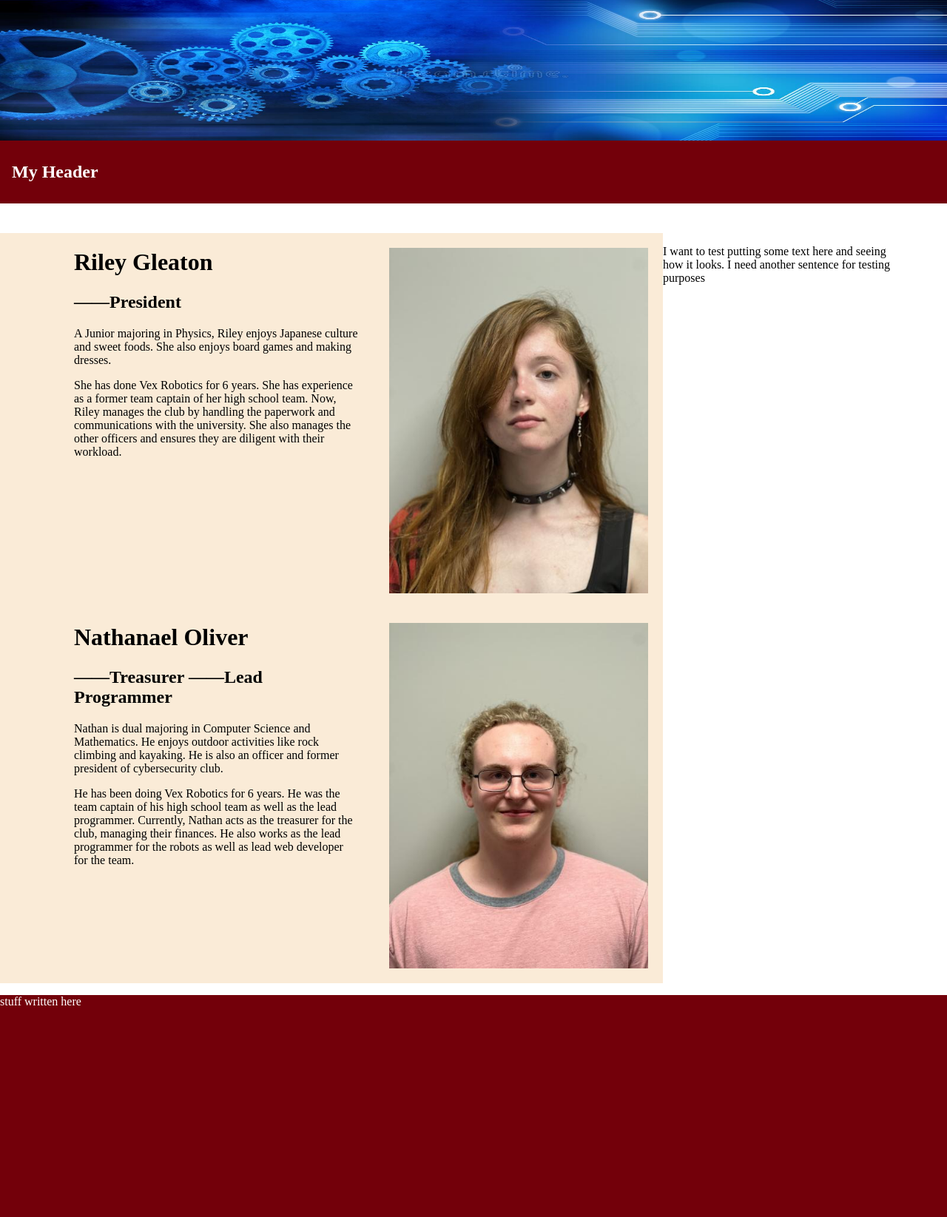
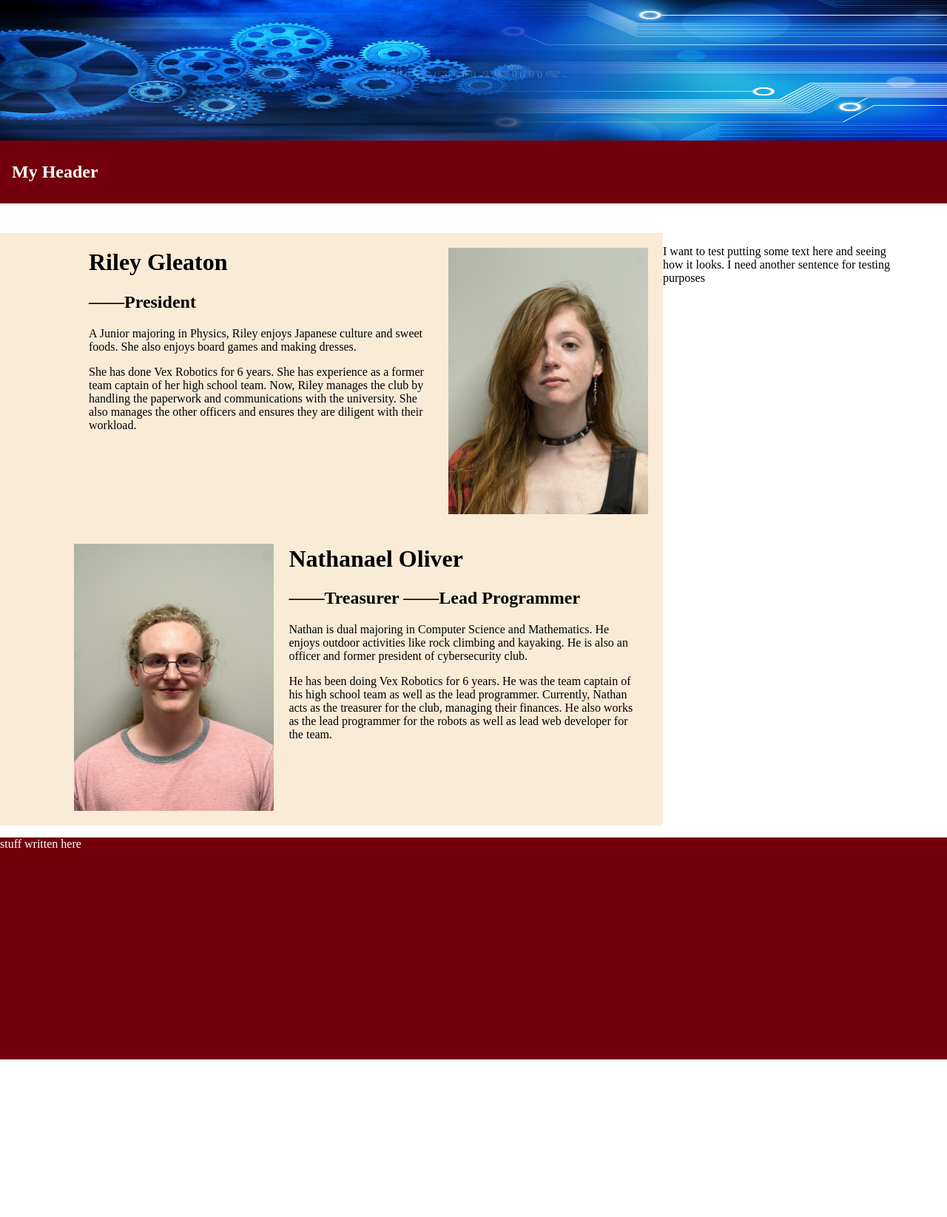
Before and after one commit to GamecockRobotics/GamecockRobotics.github.io, a Jekyll site: the page built from README.md, in a window 1280 px wide. Shown: the whole page at 74% size. Built offline with Jekyll 4.4.1, drawn with Linux system fonts in a browser that asks for light colours; our own code applies the rules of GitHub Pages for plain Markdown files; after the commit the page ends 1432 px from its top, so only the background shows below that.

Commit message:
alternated profile pictures

```diff
--- a/_includes/Profile.html
+++ b/_includes/Profile.html
@@ -1,8 +1,11 @@
 <style>
     .profile {
         background-color: antiquewhite;
+        padding-left: 100px;
         padding-right: 20px;
         padding-bottom: 20px;
+        display: flex;
+        flex-direction: row;
     }
 
     .profile:after {
@@ -26,12 +29,21 @@
     .member_info {
         float: left;
         max-width: 60%;
+        margin-left: 20px;
+        margin-right: 20px;
     }
 
-    .member-text {
-        margin-left: 100px;
-        margin-right:40px;
-        float: left;
+    .profile:nth-of-type(even) .member_info {
+        order:2;
+    }
+    .profile:nth-of-type(odd) .member_info {
+        order:1;
+    }
+    .profile:nth-of-type(even) .profile_pic {
+        order:1;
+    }
+    .profile:nth-of-type(odd) .profile_pic {
+        order:2;
     }
 
     .profile_pic {
@@ -44,23 +56,19 @@
         max-width: 100%;
     }
 
-    @media (max-width: 600px) {
+    @media (max-width: 500px) {
         .profile {
-            display: flex;
             flex-direction: column;
+            padding-left: 20px;
         }
         .member_info {
-            order: 2;
+            order: 2 !important;
             min-width: 100%;
-        }
-
-        .member-text {
             margin-left: 20px;
-            margin-right: 20px;
         }
 
         .profile_pic {
-            order: 1;
+            order: 1 !important;
             width: 90%;
             float: left;
             margin-left: 20px;
@@ -70,7 +78,6 @@
 
 <div class="profile">
     <div class="member_info">
-        <div class="member-text">
         <h1>{{ include.member.first }} {{ include.member.last }}</h1>
         <h2>
             {% for role in include.member.roles %}
@@ -80,7 +87,6 @@
         <p>{{ include.member.personal_description }}</p>
         <p>{{ include.member.professional_description }}</p>
     </div>
-    </div>
     <div class="profile_pic">
         <img src={{include.member.image}}>
     </div>
```
Lines whose indentation alone changed are shown as unchanged.
